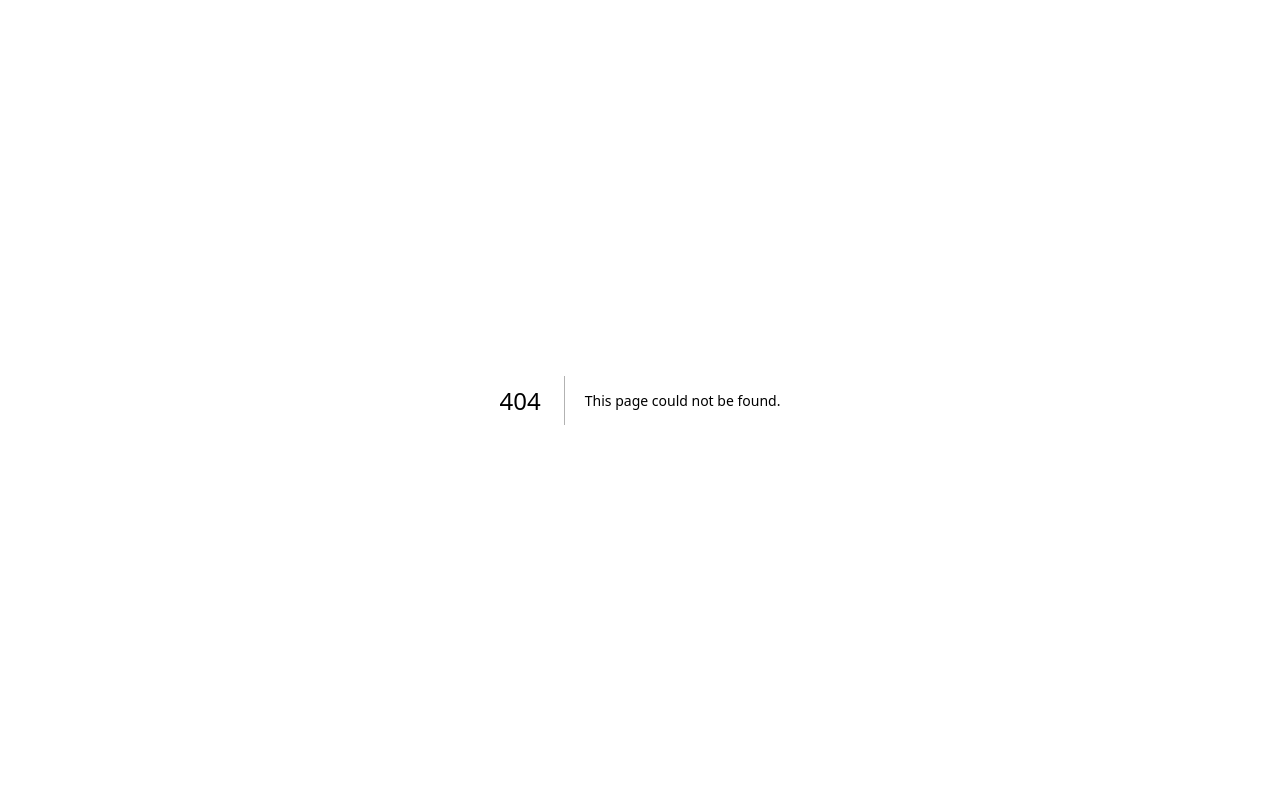
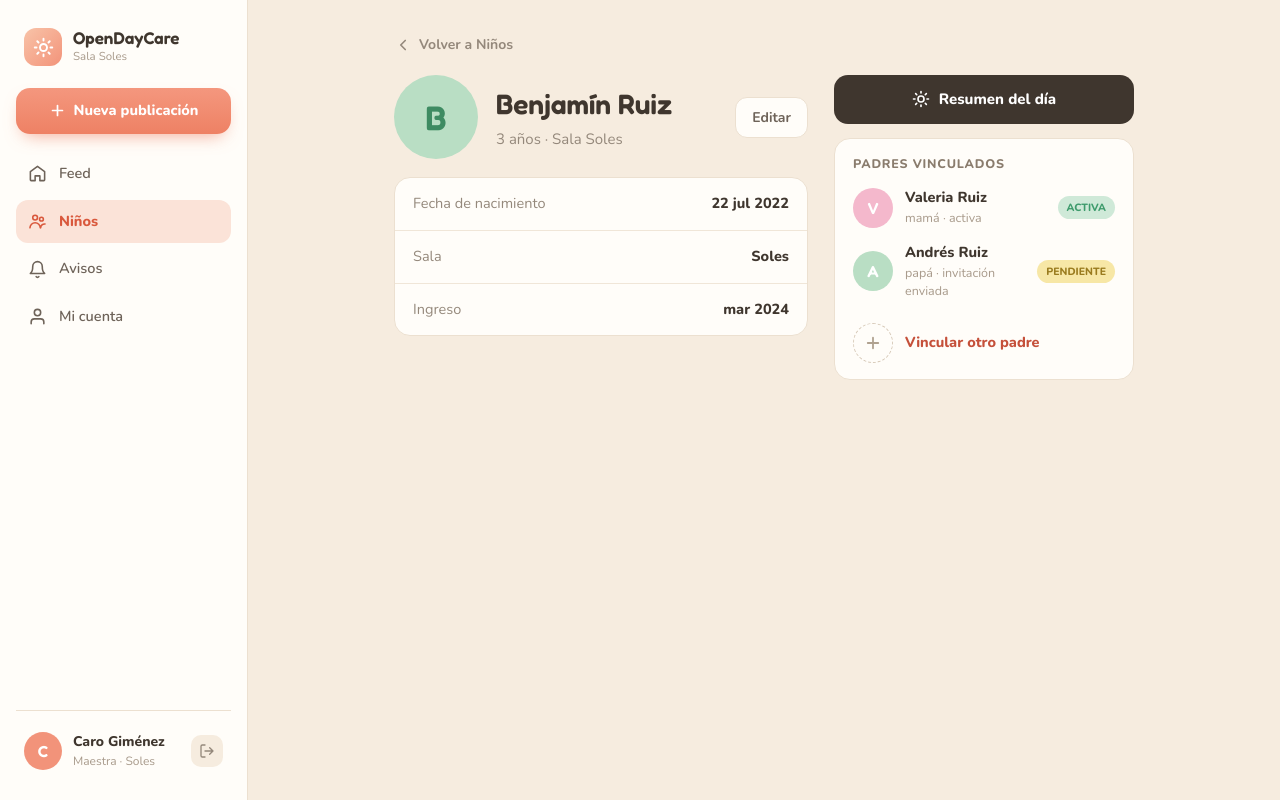
Before and after one commit to arqdevops01/open-daycare, a Next.js app: page /kids/benjamin-ruiz in a window 1280 px wide. Before the commit this address had no page. Built offline with nearby package versions, Linux system fonts and the light colour scheme.

Commit message:
PASO 5 - FINAL

```diff
--- /dev/null
+++ b/app/kids/[id]/page.tsx
@@ -0,0 +1,28 @@
+import { KidProfile } from "@/components/KidProfile";
+import { Sidebar } from "@/components/Sidebar";
+import { KIDS } from "@/lib/kids";
+import { notFound } from "next/navigation";
+
+export function generateStaticParams() {
+  return KIDS.map((kid) => ({ id: kid.id }));
+}
+
+export default async function KidPage(props: PageProps<"/kids/[id]">) {
+  const { id } = await props.params;
+  const kid = KIDS.find((candidate) => candidate.id === id);
+
+  if (!kid) {
+    notFound();
+  }
+
+  return (
+    <div className="flex min-h-screen bg-canvas">
+      <Sidebar active="kids" />
+      <main className="h-screen min-w-0 flex-1 overflow-y-auto">
+        <div className="mx-auto w-full max-w-[820px] px-10 pb-20 pt-[34px]">
+          <KidProfile kid={kid} />
+        </div>
+      </main>
+    </div>
+  );
+}
--- a/components/KidCard.tsx
+++ b/components/KidCard.tsx
@@ -1,3 +1,4 @@
+import Link from "next/link";
 import { Icon } from "./Icon";
 import type { Kid } from "@/lib/kids";
 
@@ -10,7 +11,7 @@ export function KidCard({ kid }: { kid: Kid }) {
         }`;
 
   return (
-    <a
+    <Link
       href={`/kids/${kid.id}`}
       className="flex min-w-0 items-center gap-[14px] rounded-[18px] border border-line bg-card p-4 shadow-[0_4px_14px_-12px_rgba(120,90,60,.5)] transition-[0.15s] hover:-translate-y-0.5 hover:border-[#F2A78E]"
     >
@@ -38,6 +39,6 @@ export function KidCard({ kid }: { kid: Kid }) {
       ) : (
         <Icon name="chevron-right" className="size-[18px] flex-none text-chevron" />
       )}
-    </a>
+    </Link>
   );
 }
--- /dev/null
+++ b/components/KidProfile.tsx
@@ -0,0 +1,94 @@
+import Link from "next/link";
+import { Icon } from "./Icon";
+import { ParentsCard } from "./ParentsCard";
+import type { Kid } from "@/lib/kids";
+
+export function KidProfile({ kid }: { kid: Kid }) {
+  return (
+    <>
+      <Link
+        href="/kids"
+        className="mb-5 flex items-center gap-[7px] text-[14px] font-bold text-soft"
+      >
+        <Icon name="chevron-left" className="size-[18px]" />
+        Volver a Niños
+      </Link>
+
+      <div className="flex flex-wrap items-start gap-[26px]">
+        <div className="flex min-w-[300px] flex-1 flex-col gap-[18px]">
+          <div className="flex items-center gap-[18px]">
+            <div
+              className={`flex size-[84px] flex-none items-center justify-center rounded-full font-display text-[34px] font-semibold ${kid.avatarClasses}`}
+            >
+              {kid.initial}
+            </div>
+            <div className="flex-1">
+              <h1 className="m-0 font-display text-[28px] font-semibold text-ink">
+                {kid.name}
+              </h1>
+              <p className="mt-[3px] text-[15px] text-soft">
+                {kid.age} años · Sala {kid.room}
+              </p>
+            </div>
+            <a
+              href="#"
+              className="rounded-[12px] border-[1.5px] border-line bg-card px-4 py-[9px] text-[14px] font-bold text-nav-ink"
+            >
+              Editar
+            </a>
+          </div>
+
+          {kid.allergies && (
+            <div className="flex gap-[14px] rounded-[16px] bg-alert-bg px-[18px] py-4">
+              <div className="flex size-10 flex-none items-center justify-center rounded-[11px] bg-alert-icon text-white">
+                <Icon name="alert" className="size-[22px]" />
+              </div>
+              <div>
+                <div className="mb-[2px] text-[15px] font-extrabold text-alert-title">
+                  Alergias y notas
+                </div>
+                <div className="text-[14.5px] leading-[1.5] text-alert-body">
+                  {kid.allergies}
+                </div>
+              </div>
+            </div>
+          )}
+
+          <div className="overflow-hidden rounded-[16px] border border-line bg-card">
+            <div className="flex justify-between border-b border-line-soft px-[18px] py-[15px]">
+              <span className="text-[14.5px] text-soft">
+                Fecha de nacimiento
+              </span>
+              <span className="text-[14.5px] font-extrabold text-ink">
+                {kid.birthDate}
+              </span>
+            </div>
+            <div className="flex justify-between border-b border-line-soft px-[18px] py-[15px]">
+              <span className="text-[14.5px] text-soft">Sala</span>
+              <span className="text-[14.5px] font-extrabold text-ink">
+                {kid.room}
+              </span>
+            </div>
+            <div className="flex justify-between px-[18px] py-[15px]">
+              <span className="text-[14.5px] text-soft">Ingreso</span>
+              <span className="text-[14.5px] font-extrabold text-ink">
+                {kid.admission}
+              </span>
+            </div>
+          </div>
+        </div>
+
+        <div className="flex w-[300px] flex-none flex-col gap-[14px]">
+          <a
+            href="#"
+            className="flex w-full items-center justify-center gap-[9px] rounded-[14px] bg-ink py-[13px] text-[15px] font-extrabold text-white"
+          >
+            <Icon name="sun" className="size-[18px]" />
+            Resumen del día
+          </a>
+          <ParentsCard parents={kid.parents} />
+        </div>
+      </div>
+    </>
+  );
+}
--- /dev/null
+++ b/components/ParentsCard.tsx
@@ -0,0 +1,56 @@
+import { Icon } from "./Icon";
+import type { Parent } from "@/lib/kids";
+
+function parentMeta(parent: Parent) {
+  const relation = parent.relation.toLowerCase();
+  if (parent.status === "active") {
+    return `${relation} · ${parent.relation === "Mamá" ? "activa" : "activo"}`;
+  }
+  return `${relation} · invitación enviada`;
+}
+
+export function ParentsCard({ parents }: { parents: Parent[] }) {
+  return (
+    <div className="rounded-[16px] border border-line bg-card px-[18px] py-4">
+      <div className="mb-[14px] text-[12.5px] font-extrabold tracking-[0.8px] text-dimmer">
+        PADRES VINCULADOS
+      </div>
+      <div className="flex flex-col gap-[14px]">
+        {parents.map((parent) => (
+          <div key={parent.id} className="flex items-center gap-3">
+            <div
+              className={`flex size-10 flex-none items-center justify-center rounded-full font-display text-[16px] font-semibold ${parent.avatarClasses}`}
+            >
+              {parent.initial}
+            </div>
+            <div className="min-w-0 flex-1">
+              <div className="text-[14.5px] font-extrabold text-ink">
+                {parent.name}
+              </div>
+              <div className="text-[12.5px] text-muted">
+                {parentMeta(parent)}
+              </div>
+            </div>
+            <span
+              className={`flex-none rounded-full px-[9px] py-1 text-[10.5px] font-extrabold ${
+                parent.status === "active"
+                  ? "bg-milestone-badge text-milestone-ink"
+                  : "bg-pending-badge text-pending-ink"
+              }`}
+            >
+              {parent.status === "active" ? "ACTIVA" : "PENDIENTE"}
+            </span>
+          </div>
+        ))}
+        <a href="#" className="flex items-center gap-3 pt-2">
+          <span className="flex size-10 flex-none items-center justify-center rounded-full border-[1.5px] border-dashed border-dashed-ring text-photo-ink">
+            <Icon name="plus" className="size-[18px]" />
+          </span>
+          <span className="text-[14.5px] font-extrabold text-accent-deep">
+            Vincular otro padre
+          </span>
+        </a>
+      </div>
+    </div>
+  );
+}
```
